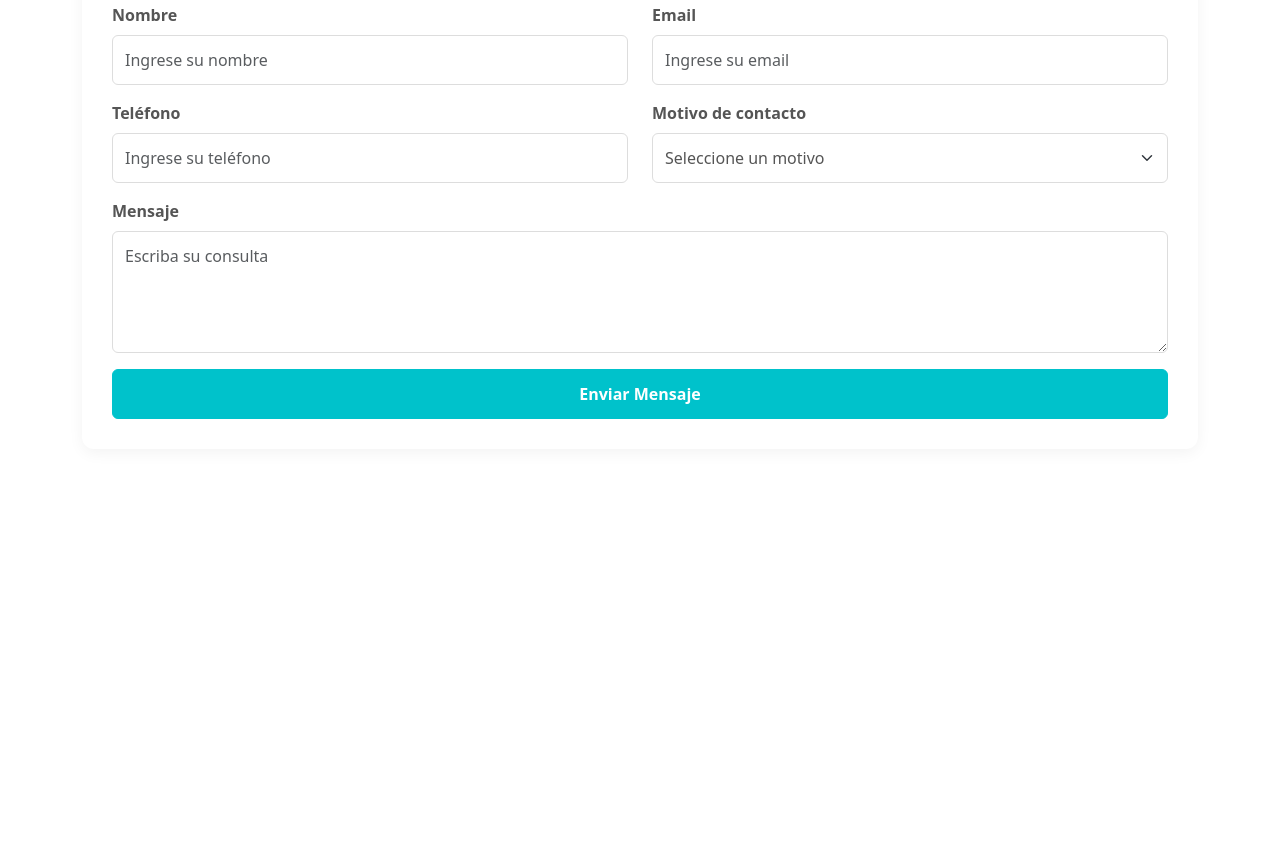
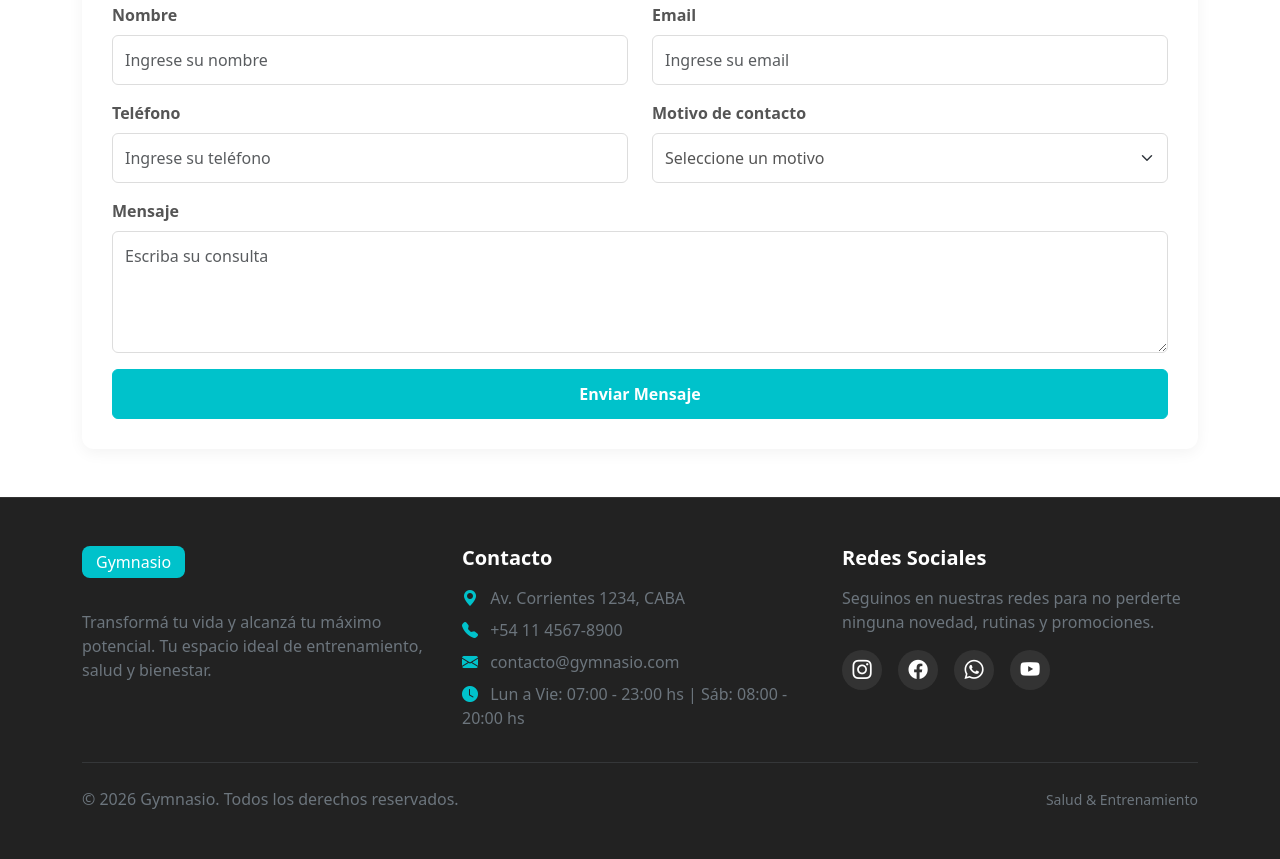
Before and after one commit to Sanalb23/Gymnasio, a plain HTML site: page index.html in a window 1280 px wide. Shown: the part 2985-3844 px from the top of the page. Before the commit the page ends 3482 px from the top, so only its background shows below. Drawn offline with nearby package versions, Linux system fonts and the light colour scheme.

Commit message:
añadir footer

```diff
--- a/index.html
+++ b/index.html
@@ -6,6 +6,7 @@
     <meta name="viewport" content="width=device-width, initial-scale=1.0">
     <link href="https://cdn.jsdelivr.net/npm/bootstrap@5.3.8/dist/css/bootstrap.min.css" rel="stylesheet"
         integrity="sha384-sRIl4kxILFvY47J16cr9ZwB07vP4J8+LH7qKQnuqkuIAvNWLzeN8tE5YBujZqJLB" crossorigin="anonymous">
+    <link rel="stylesheet" href="https://cdn.jsdelivr.net/npm/bootstrap-icons@1.11.3/font/bootstrap-icons.min.css">
     <link rel="stylesheet" href="styles.css">
     <title>Gymnasio</title>
 </head>
@@ -308,7 +309,8 @@
                     </div>
                     <div class="row">
                         <div class="col-md-6 mb-3"><label for="telefono" class="form-label">Teléfono</label><input
-                                type="tel" class="form-control" id="telefono" placeholder="Ingrese su teléfono" required>
+                                type="tel" class="form-control" id="telefono" placeholder="Ingrese su teléfono"
+                                required>
                         </div>
                         <div class="col-md-6 mb-3"><label for="motivo" class="form-label">Motivo de contacto</label>
                             <select class="form-select" id="motivo" required>
@@ -331,6 +333,61 @@
     </main>
 
     <!-- ============================================ -->
+    <!--                   FOOTER                     -->
+    <!-- ============================================ -->
+    <footer class="footer bg-dark text-light py-5">
+        <div class="container">
+            <div class="row g-4">
+                <div class="col-lg-4 col-md-6">
+                    <a class="navbar-brand brand-container mb-3" href="#">Gymnasio</a>
+                    <p class="text-secondary mt-3">Transformá tu vida y alcanzá tu máximo potencial. Tu espacio ideal de
+                        entrenamiento, salud y bienestar.</p>
+                </div>
+
+                <div class="col-lg-4 col-md-6">
+                    <h5 class="text-white mb-3 fw-bold">Contacto</h5>
+                    <ul class="list-unstyled text-secondary mb-0">
+                        <li class="mb-2"><i class="bi bi-geo-alt-fill me-2 text-primary"></i> Av. Corrientes 1234, CABA
+                        </li>
+                        <li class="mb-2"><i class="bi bi-telephone-fill me-2 text-primary"></i> +54 11 4567-8900</li>
+                        <li class="mb-2"><i class="bi bi-envelope-fill me-2 text-primary"></i> contacto@gymnasio.com
+                        </li>
+                        <li class="mb-2"><i class="bi bi-clock-fill me-2 text-primary"></i> Lun a Vie: 07:00 - 23:00 hs
+                            | Sáb: 08:00 - 20:00 hs</li>
+                    </ul>
+                </div>
+
+                <div class="col-lg-4 col-md-12">
+                    <h5 class="text-white mb-3 fw-bold">Redes Sociales</h5>
+                    <p class="text-secondary">Seguinos en nuestras redes para no perderte ninguna novedad, rutinas y
+                        promociones.</p>
+                    <div class="d-flex gap-3 social-links">
+                        <a href="https://instagram.com" target="_blank" rel="noopener noreferrer" class="social-icon"
+                            aria-label="Instagram"><i class="bi bi-instagram"></i></a>
+                        <a href="https://facebook.com" target="_blank" rel="noopener noreferrer" class="social-icon"
+                            aria-label="Facebook"><i class="bi bi-facebook"></i></a>
+                        <a href="https://whatsapp.com" target="_blank" rel="noopener noreferrer" class="social-icon"
+                            aria-label="WhatsApp"><i class="bi bi-whatsapp"></i></a>
+                        <a href="https://youtube.com" target="_blank" rel="noopener noreferrer" class="social-icon"
+                            aria-label="YouTube"><i class="bi bi-youtube"></i></a>
+                    </div>
+                </div>
+            </div>
+
+            <hr class="my-4 border-secondary">
+
+            <div class="row align-items-center">
+                <div class="col-md-6 text-center text-md-start text-secondary">
+                    <p class="mb-0">&copy; 2026 Gymnasio. Todos los derechos reservados.</p>
+                </div>
+                <div class="col-md-6 text-center text-md-end text-secondary mt-2 mt-md-0">
+                    <small>Salud & Entrenamiento</small>
+                </div>
+            </div>
+        </div>
+    </footer>
+
+    <!-- ============================================ -->
     <!--                   SCRIPTS                    -->
     <!-- ============================================ -->
     <script src="https://cdn.jsdelivr.net/npm/bootstrap@5.3.8/dist/js/bootstrap.bundle.min.js"
--- a/styles.css
+++ b/styles.css
@@ -250,6 +250,33 @@ body {
 }
 
 /* ============================================ */
+/*                   FOOTER                     */
+/* ============================================ */
+footer {
+    border-top: 1px solid #333333;
+}
+
+footer .social-icon {
+    display: inline-flex;
+    align-items: center;
+    justify-content: center;
+    width: 40px;
+    height: 40px;
+    background-color: #333333;
+    color: #ffffff;
+    border-radius: 50%;
+    text-decoration: none;
+    font-size: 1.2rem;
+    transition: background-color 0.3s ease, transform 0.3s ease, color 0.3s ease;
+}
+
+footer .social-icon:hover {
+    background-color: var(--bs-primary);
+    color: #ffffff;
+    transform: translateY(-3px);
+}
+
+/* ============================================ */
 /*          DISEÑO ADAPTATIVO (MEDIA QUERIES)   */
 /* ============================================ */
 @media (max-width: 768px) {
```
